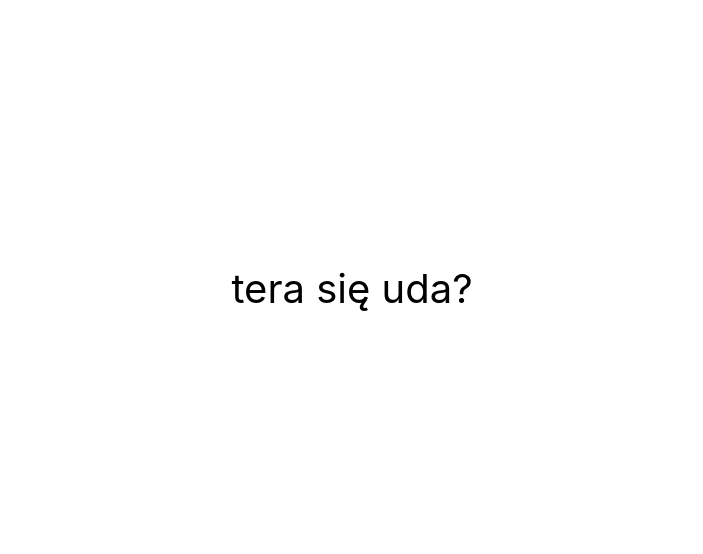
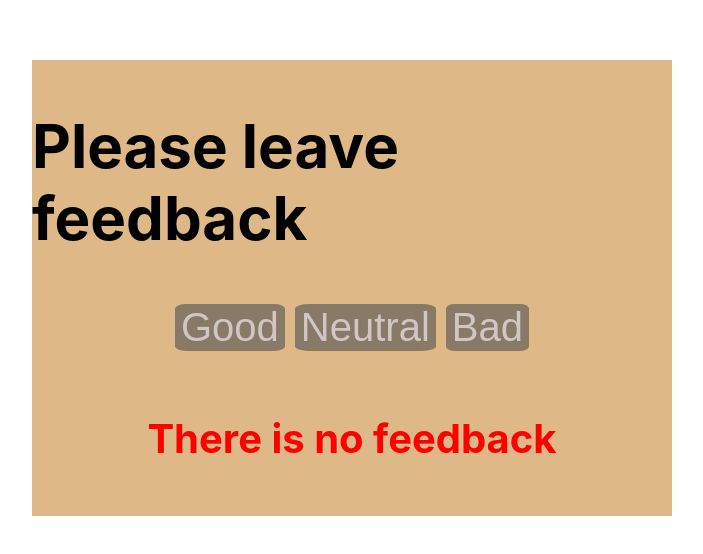
Before and after one commit to KacperMadajewski/goit-react-hw-04-feedback, a React (Create React App) app: page / in a window 1280 px wide. Shown: the part 112-666 px from the top of the page, without its empty margins (288-991 px from the left). Built offline with nearby package versions, Linux system fonts and the light colour scheme.

Commit message:
copied code from "goit-react-hw-02-feedback"

```diff
--- a/src/components/App.jsx
+++ b/src/components/App.jsx
@@ -1,4 +1,78 @@
-export const App = () => {
+import Section from './Section/Section';
+import { FeedbackOptions } from './FeedbackOptions/FeedbackOptions';
+import { Statistics } from './Statistics/Statistics';
+import { Notification } from './Notification/Notification';
+
+import { Component } from 'react';
+
+export class App extends Component {
+  static defaultProps = {
+    step: 1,
+  };
+
+  state = {
+    good: 0,
+    neutral: 0,
+    bad: 0,
+  };
+
+  /*
+  *
+ *  POPRAWNA I DZIAŁAJĄCA FUNKCJA
+ *  WYMIENNIE Z FUNKCJĄ SWITCH
+ *
+        counter = ({ target }) => {
+          const { name } = target;
+          if (name === 'good') {
+            this.setState((state, props) => {
+              return { good: state.good + props.step };
+            });
+          } else if (name === 'bad') {
+            this.setState((state, props) => {
+              return { bad: state.bad + props.step };
+            });
+          } else if (name === 'neutral') {
+            this.setState((state, props) => {
+              return { neutral: state.neutral + props.step };
+            });
+          }
+        };
+  */
+
+  counter2 = ({ target }) => {
+    const { name } = target;
+    switch (name) {
+      case 'good':
+        this.setState((state, props) => {
+          return { good: state.good + props.step };
+        });
+        break;
+      case 'bad':
+        this.setState((state, props) => {
+          return { bad: state.bad + props.step };
+        });
+        break;
+      case 'neutral':
+        this.setState((state, props) => {
+          return { neutral: state.neutral + props.step };
+        });
+        break;
+      default:
+        console.log('Something went wrong!');
+    }
+  };
+
+  countTotalFeedback = () => {
+    return this.state.good + this.state.neutral + this.state.bad;
+  };
+
+  countPositiveFeedbackPercentage = () => {
+    const total = this.state.good + this.state.neutral + this.state.bad;
+    const percentage = (this.state.good / total) * 100;
+    const round = percentage.toFixed(2);
+    return round;
+  };
+  render() {
     return (
       <div
         style={{
@@ -10,7 +84,21 @@ export const App = () => {
           color: '#010101',
         }}
       >
-      tera się uda?{' '}
+        <Section title="Please leave feedback">
+          <FeedbackOptions forOpinion={this.counter2} />
+          <Statistics
+            goodNum={this.state.good}
+            neutralNum={this.state.neutral}
+            badNum={this.state.bad}
+            total={this.countTotalFeedback()}
+            positivePercentage={this.countPositiveFeedbackPercentage()}
+          />
+          <Notification
+            total={this.countTotalFeedback()}
+            message={'There is no feedback'}
+          />
+        </Section>
       </div>
     );
-};
+  }
+}
--- /dev/null
+++ b/src/components/FeedbackOptions/FeedbackOptions.jsx
@@ -0,0 +1,27 @@
+import React, { Component } from 'react';
+import Styles from './FeedbackOptions.module.css';
+import PropTypes from 'prop-types';
+
+export class FeedbackOptions extends Component {
+  render() {
+    const { forOpinion } = this.props;
+
+    return (
+      <div className={Styles.position}>
+        <button name="good" className={Styles.btnGreen} onClick={forOpinion}>
+          Good
+        </button>
+        <button name="neutral" className={Styles.btnBlue} onClick={forOpinion}>
+          Neutral
+        </button>
+        <button name="bad" className={Styles.btnRed} onClick={forOpinion}>
+          Bad
+        </button>
+      </div>
+    );
+  }
+}
+
+FeedbackOptions.propTypes = {
+  forOpinion: PropTypes.func,
+};
--- /dev/null
+++ b/src/components/FeedbackOptions/FeedbackOptions.module.css
@@ -0,0 +1,48 @@
+.position {
+  display: flex;
+  justify-content: center;
+  gap: 10px;
+  margin-bottom: 10px;
+}
+
+.btnGreen {
+  font-size: 40px;
+  border-radius: 10%;
+  border: 2px;
+  background-color: rgb(136, 122, 103);
+  color: rgb(209, 198, 198);
+  cursor: pointer;
+}
+
+.btnBlue {
+  font-size: 40px;
+  border-radius: 10%;
+  border: 2px;
+  background-color: rgb(136, 122, 103);
+  color: rgb(209, 198, 198);
+  cursor: pointer;
+}
+
+.btnRed {
+  font-size: 40px;
+  border-radius: 10%;
+  border: 2px;
+  background-color: rgb(136, 122, 103);
+  color: rgb(209, 198, 198);
+  cursor: pointer;
+}
+
+.btnGreen:hover {
+  background-color: rgba(133, 120, 102, 0.424);
+  color: rgb(69, 95, 29);
+}
+
+.btnBlue:hover {
+  background-color: rgba(133, 120, 102, 0.424);
+  color: rgb(64, 64, 181);
+}
+
+.btnRed:hover {
+  background-color: rgba(133, 120, 102, 0.424);
+  color: rgb(188, 68, 68);
+}
--- /dev/null
+++ b/src/components/Notification/Notification.jsx
@@ -0,0 +1,28 @@
+import React, { Component } from 'react';
+import Styles from './Notifications.module.css';
+import PropTypes from 'prop-types';
+
+export class Notification extends Component {
+  render() {
+    const { total, message } = this.props;
+
+    const visibility = () => {
+      if (total === 0) {
+        return Styles.visibile;
+      } else {
+        return Styles.hidden;
+      }
+    };
+
+    return (
+      <div className={visibility()}>
+        <h4 className={Styles.message}>{message}</h4>
+      </div>
+    );
+  }
+}
+
+Notification.propTypes = {
+  total: PropTypes.number,
+  message: PropTypes.string,
+};
--- /dev/null
+++ b/src/components/Notification/Notifications.module.css
@@ -0,0 +1,13 @@
+.visible {
+  display: block;
+}
+
+.hidden {
+  display: none;
+}
+
+.message {
+  color: red;
+  display: flex;
+  justify-content: center;
+}
--- /dev/null
+++ b/src/components/Section/Section.jsx
@@ -0,0 +1,21 @@
+import React, { Component } from 'react';
+import Styles from './Section.module.css';
+import PropTypes from 'prop-types';
+
+export default class Section extends Component {
+  render() {
+    const { title, children } = this.props;
+
+    return (
+      <div className={Styles.backGround}>
+        <h2 className={Styles.title}>{title}</h2>
+        {children}
+      </div>
+    );
+  }
+}
+
+Section.propTypes = {
+  title: PropTypes.string.isRequired,
+  children: PropTypes.array,
+};
--- /dev/null
+++ b/src/components/Section/Section.module.css
@@ -0,0 +1,11 @@
+.backGround {
+  background-color: burlywood;
+  display: flex;
+  flex-direction: column;
+  width: 50%;
+}
+
+.title {
+  display: flex;
+  justify-content: center;
+}
--- /dev/null
+++ b/src/components/Statistics/Statistics.jsx
@@ -0,0 +1,39 @@
+import React, { Component } from 'react';
+import Styles from './Statistics.module.css';
+import PropTypes from 'prop-types';
+
+export class Statistics extends Component {
+  static defaultProps = {
+    total: 0,
+  };
+
+  render() {
+    const { goodNum, neutralNum, badNum, total, positivePercentage } =
+      this.props;
+
+    const list = () => {
+      if (total === 0) {
+        return Styles.hidden;
+      } else {
+        return Styles.visible;
+      }
+    };
+
+    return (
+      <ul className={list()}>
+        <li>Good: {goodNum}</li>
+        <li>Neutral: {neutralNum}</li>
+        <li>Bad: {badNum}</li>
+        <li>Total: {total}</li>
+        <li>Positive percentage: {positivePercentage}%</li>
+      </ul>
+    );
+  }
+}
+
+Statistics.propTypes = {
+  goodNum: PropTypes.number,
+  neutralNum: PropTypes.number,
+  badNum: PropTypes.number,
+  total: PropTypes.number,
+};
--- /dev/null
+++ b/src/components/Statistics/Statistics.module.css
@@ -0,0 +1,10 @@
+.visible {
+  display: flex;
+  list-style: none;
+  flex-direction: column;
+  margin: auto;
+}
+
+.hidden {
+  display: none;
+}
```
Lines whose indentation alone changed are shown as unchanged.
